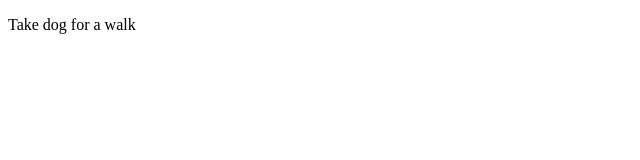
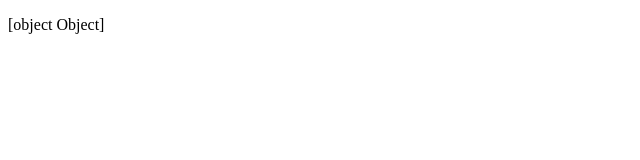
Before and after one commit to fran1014/appointment-app, an Angular app: page / in a window 1280 px wide. Shown: the top 160 px of the page, without its empty margins (0-640 px from the left). Built offline with nearby package versions, Linux system fonts and the light colour scheme.

Commit message:
showing appointments on html components

```diff
--- a/src/app/appointment-list/appointment-list.component.ts
+++ b/src/app/appointment-list/appointment-list.component.ts
@@ -1,4 +1,5 @@
 import { Component } from '@angular/core';
+import { Appointment } from '../models/appointment';
 
 @Component({
   selector: 'app-appointment-list',
@@ -7,6 +8,10 @@ import { Component } from '@angular/core';
 })
 export class AppointmentListComponent {
 
-  appointment: string = "Take dog for a walk"
+  appointment: Appointment = {
+    id:1,
+    title: "Take dog for a walk",
+    date: new Date ('2023 - 07 -30')
 
+     }
 }
--- a/src/app/models/appointment.ts
+++ b/src/app/models/appointment.ts
@@ -1,2 +1,5 @@
 export interface Appointment {
+    id:number,
+    title: string,
+    date: Date
 }
```
